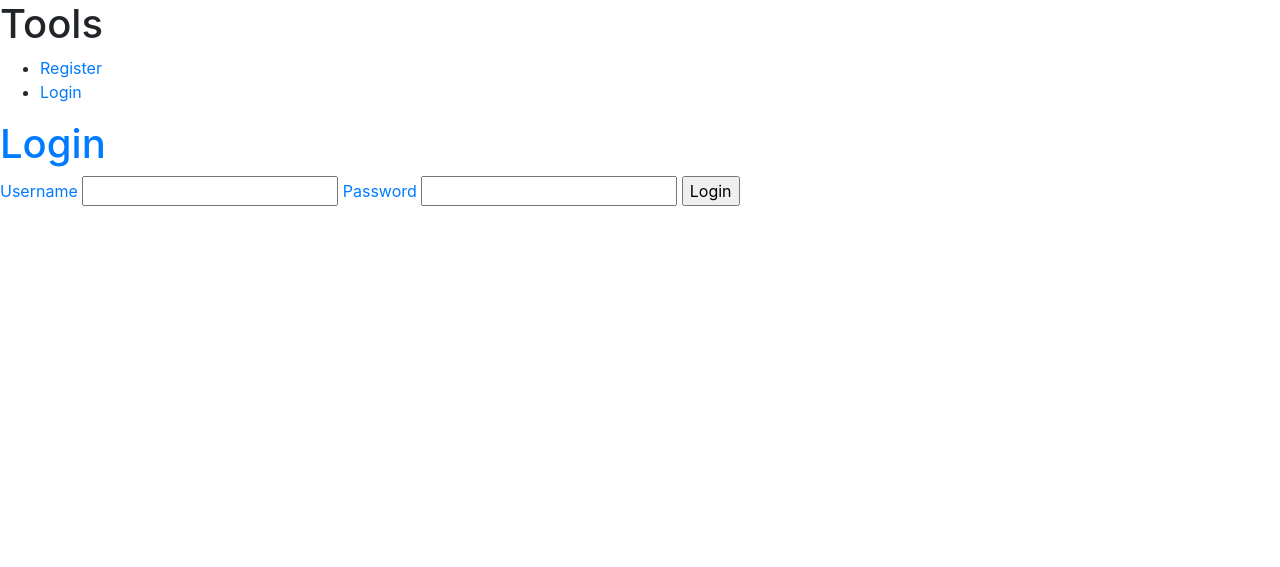
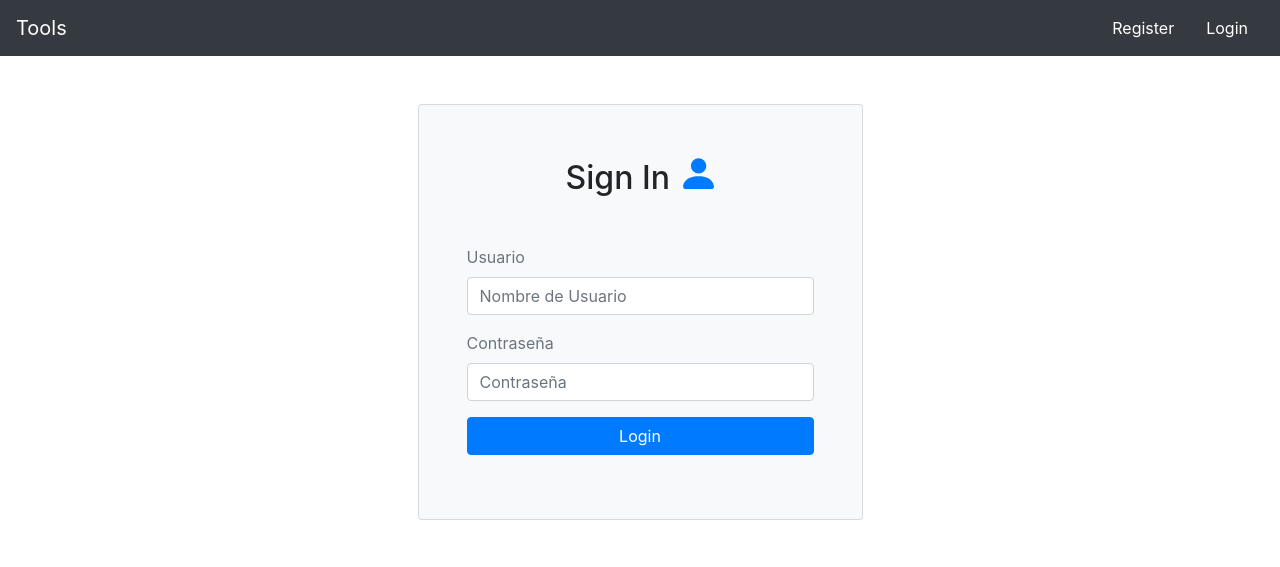
Before and after one commit to xtriminioh/formating, a Flask app: page /auth/login in a window 1280 px wide. Shown: the top 567 px of the page. Run offline with Flask 2, Linux system fonts and the light colour scheme; some libraries are stand-ins or nearby versions.

Commit message:
Agregamos modificaciones en el archivos base para cargar los formularios

```diff
--- a/app/templates/auth/login.html
+++ b/app/templates/auth/login.html
@@ -1,15 +1,41 @@
 {% extends 'base.html' %}
 
-{% block header %}
-    <h1>{% block title %}Login{% endblock %}</h1>
+{% block content %}
+    <div class="container py-5 h-100">
+        <div class="row d-flex justify-content-center align-items-center h-100">
+            <div class="col-12 col-md-8 col-lg-6 col-xl-5">
+                <div class="card bg-light">
+                    <div class="card-body p-5">
+
+                        <h2 class="mb-5 text-center">
+                            Sign In
+                            <svg xmlns="http://www.w3.org/2000/svg"
+                                width="36" height="36"
+                                fill="currentColor"
+                                class="bi bi-person-fill text-primary"
+                                viewBox="0 0 14 14">
+                                <path d="M3 14s-1 0-1-1 1-4 6-4 6 3 6 4-1 1-1 1H3Zm5-6a3 3 0 1 0 0-6 3 3 0 0 0 0 6Z"/>
+                            </svg>
+                        </h2>
+
+                        <form method="post">
+                            <div class="form-group">
+                                <label for="username" class="is_required text-muted">Usuario</label>
+                                <input name="username" class="form-control"
+                                    id="username" placeholder="Nombre de Usuario" required>
+                            </div>
+                            <div class="form-group">
+                                <label for="password" class="is_required text-muted">Contraseña</label>
+                                <input name="password" type="password" class="form-control"
+                                    id="password" placeholder="Contraseña" required>
+                            </div>
+                            <div class="form-group">
+                                <input type="submit" class="btn btn-block btn-primary mt-3" value="Login">
+                            </div>
+                        </form>
+                    </div>
+                </div>
+            </div>
+        </div>
+    </div>
 {% endblock %}
-
-{% block content %}
-    <form method="post">
-        <label for="username">Username</label>
-        <input name="username" id="username" required>
-        <label for="password">Password</label>
-        <input type="password" name="password" id="password" required>
-        <input type="submit" value="Login">
-    </form>
-{% endblock %}
--- a/app/templates/auth/register.html
+++ b/app/templates/auth/register.html
@@ -1,8 +1,4 @@
 {% extends 'base.html' %}
-
-{% block header %}
-    <h1>{% block title %}Register{% endblock%}</h1>
-{% endblock %}
 
 {% block content %}
     <form method="post">
--- a/app/templates/base.html
+++ b/app/templates/base.html
@@ -9,34 +9,34 @@
     <link rel="stylesheet" href="https://cdn.jsdelivr.net/npm/bootstrap@4.0.0/dist/css/bootstrap.min.css" integrity="sha384-Gn5384xqQ1aoWXA+058RXPxPg6fy4IWvTNh0E263XmFcJlSAwiGgFAW/dAiS6JXm" crossorigin="anonymous">
 
     <title>{% block title %}{% endblock%} Tools</title>
+    <link rel="stylesheet" href="{{ url_for('static', filename='style.css')}}">
 
   </head>
   <body>
-      <link rel="stylesheet" href="{{ url_for('static', filename='style.css')}}">
 
-      <nav>
-          <h1>Tools</h1>
-          <ul>
+      <nav class="navbar navbar-expand-lg navbar-light bg-dark">
+          <a class="navbar-brand text-white" href="#">Tools</a>
+
+          <div class="collapse navbar-collapse" id="navbarSupportedContent">
+          </div>
+
+          <div class="d-flex">
               {% if g.user %}
-              <li><span>{{ g.user['username']}}</span></li>
-              <li><a href="{{ url_for('auth.logout') }}">Log Out</li>
+                  <span>{{ g.user['username']}}</span>
+                  <a class="nav-link text-white" href="{{ url_for('auth.logout') }}">Log Out</a>
               {% else %}
-              <li><a href="{{ url_for('auth.register') }}">Register</li>
-              <li><a href="{{ url_for('auth.login') }}">Login</li>
+                  <a class="nav-link text-white" href="{{ url_for('auth.register') }}">Register</a>
+                  <a class="nav-link text-white" href="{{ url_for('auth.login') }}">Login</a>
               {% endif %}
-          </ul>
+          </div>
       </nav>
 
-      <section class="content">
-          <header>
-              {% block header %}{% endblock %}
-          </header>
+      <section class="vh=100">
           {% for message in get_flashed_messages() %}
-          <div class="flash">{{ message }}</div>
+              <div class="flash">{{ message }}</div>
           {% endfor %}
           {% block content %}{% endblock %}
       </section>
-
     <!-- Optional JavaScript -->
     <!-- jQuery first, then Popper.js, then Bootstrap JS -->
     <script src="https://code.jquery.com/jquery-3.2.1.slim.min.js" integrity="sha384-KJ3o2DKtIkvYIK3UENzmM7KCkRr/rE9/Qpg6aAZGJwFDMVNA/GpGFF93hXpG5KkN" crossorigin="anonymous"></script>
```
